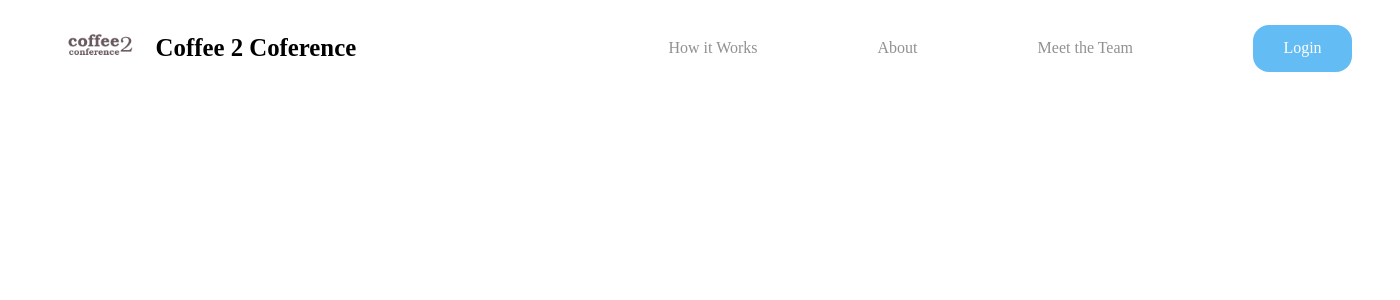
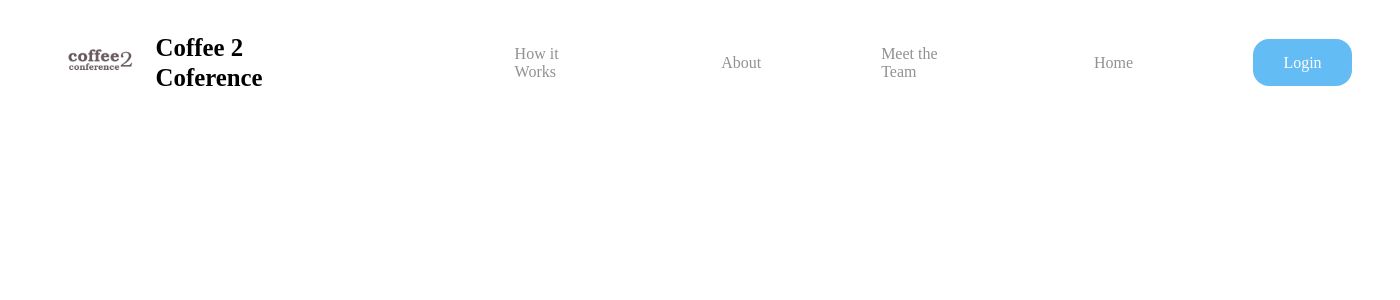
Before and after one commit to CS4800-1/c2c, a Flask app: page /work in a window 1400 px wide. Shown: the top 300 px of the page. Run offline with Flask 2, Linux system fonts and the light colour scheme; some libraries are stand-ins or nearby versions.

Commit message:
Added home that link back to landing page

```diff
--- a/src/main/python/templates/about.html
+++ b/src/main/python/templates/about.html
@@ -312,9 +312,11 @@
           <li><a href="{{ url_for('work') }}">How it Works</a></li>
           <li><a href="{{ url_for('about') }}">About</a></li>
           <li><a href="{{ url_for('team') }}">Meet the Team</a></li>
+          <li><a href="{{ url_for('landing') }}">Home</a></li>
           <!-- <li><a href="work.html">How it Works</a></li>
           <li><a href="about.html">About</a></li>
-          <li><a href="team.html">Meet the Team</a></li> -->
+          <li><a href="team.html">Meet the Team</a></li>
+          <li><a href="landing.html">Home</a></li> -->
           <li><a href="#" class="btn" id="googleLogin">Login</a></li>
         </ul>
       </div>
--- a/src/main/python/templates/team.html
+++ b/src/main/python/templates/team.html
@@ -380,9 +380,11 @@
           <li><a href="{{ url_for('work') }}">How it Works</a></li>
           <li><a href="{{ url_for('about') }}">About</a></li>
           <li><a href="{{ url_for('team') }}">Meet the Team</a></li>
+          <li><a href="{{ url_for('landing') }}">Home</a></li>
           <!-- <li><a href="work.html">How it Works</a></li>
           <li><a href="about.html">About</a></li>
-          <li><a href="team.html">Meet the Team</a></li> -->
+          <li><a href="team.html">Meet the Team</a></li>
+          <li><a href="landing.html">Home</a></li> -->
           <li><a href="#" class="btn" id="googleLogin">Login</a></li>
         </ul>
       </div>
--- a/src/main/python/templates/work.html
+++ b/src/main/python/templates/work.html
@@ -312,9 +312,11 @@
           <li><a href="{{ url_for('work') }}">How it Works</a></li>
           <li><a href="{{ url_for('about') }}">About</a></li>
           <li><a href="{{ url_for('team') }}">Meet the Team</a></li>
+          <li><a href="{{ url_for('landing') }}">Home</a></li>
           <!-- <li><a href="work.html">How it Works</a></li>
               <li><a href="about.html">About</a></li>
-              <li><a href="team.html">Meet the Team</a></li> -->
+              <li><a href="team.html">Meet the Team</a></li>
+              <li><a href="landing.html">Home</a></li> -->
           <li><a href="#" class="btn" id="googleLogin">Login</a></li>
         </ul>
       </div>
```
